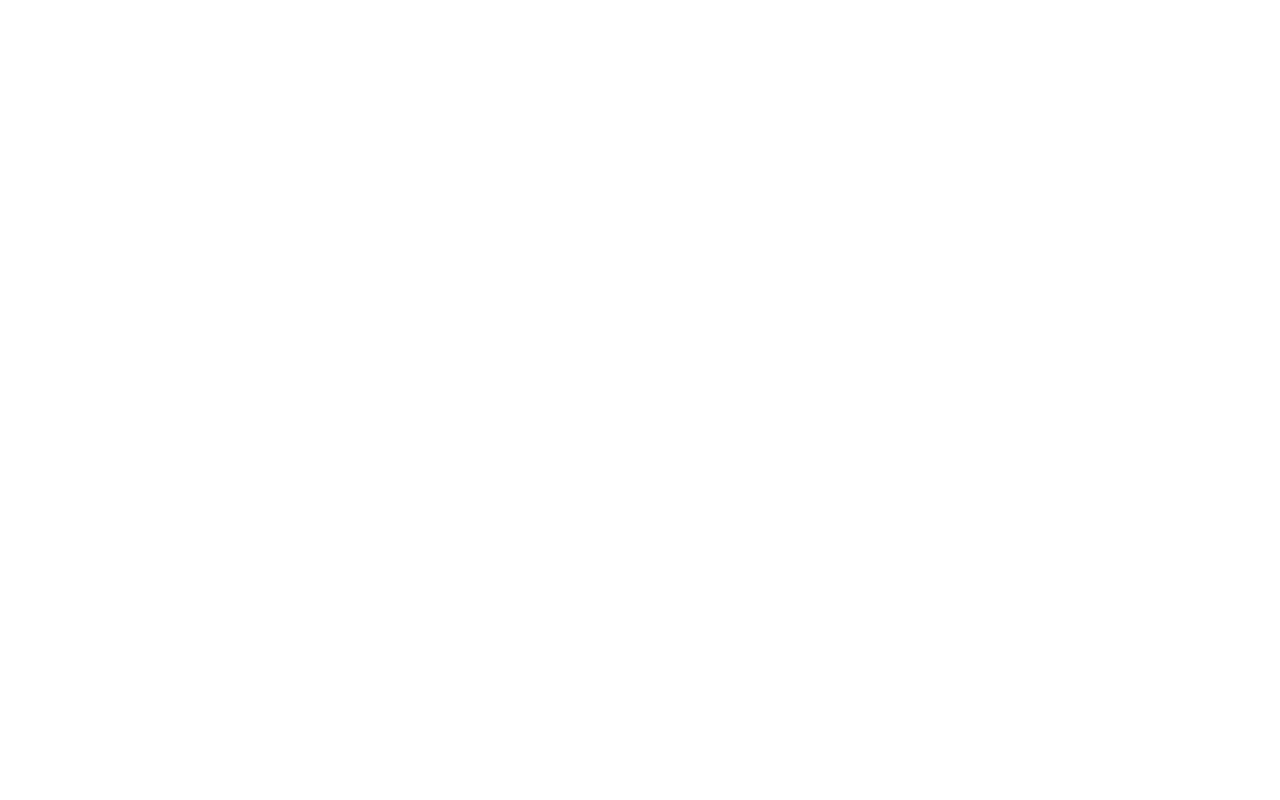
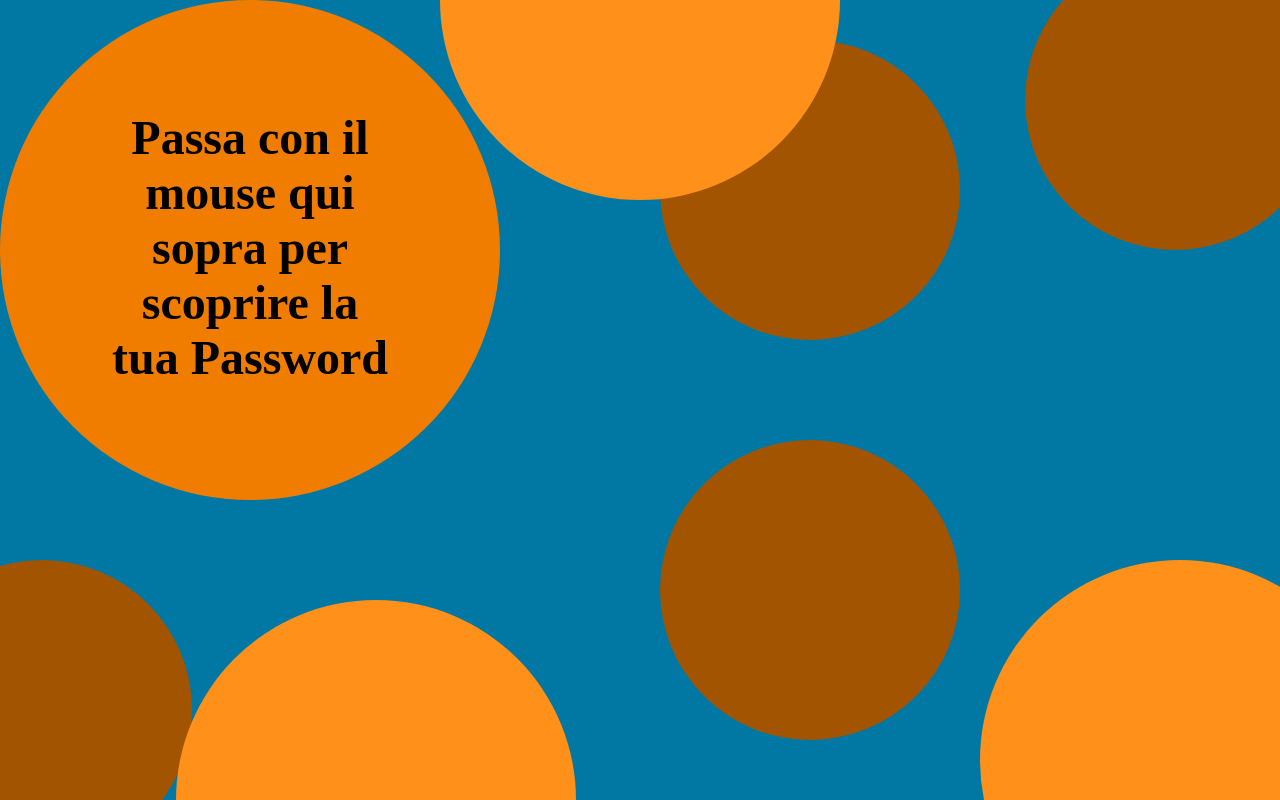
Before and after one commit to IIODERII/js-pwdgen-wannabe, a plain HTML site: page index.html in a window 1280 px wide. Drawn offline with Linux system fonts and the light colour scheme.

Commit message:
added elements to html and css

```diff
--- a/css/style.css
+++ b/css/style.css
@@ -0,0 +1,100 @@
+:root{
+    --color-light-orange: #FF9019;
+    --color-dark-orange: #A35400;
+    --color-middle-orange: #F07D00;
+    --color-light-blue: #00B0F0;
+    --color-dark-blue: #0078A3;
+}
+
+*{
+    box-sizing: border-box;
+    margin: 0;
+    padding: 0;
+}
+
+body{
+    background-color: var(--color-dark-blue);
+}
+
+.wrapper{
+    height: 100vh;
+    width: 100%;
+    position: relative;
+    overflow: hidden;
+}
+
+.circle-1{
+    background-color: var(--color-dark-orange);
+    height: 300px;
+    width: 300px;
+    border-radius: 50%;
+    position: absolute;
+}
+
+.circle-1:nth-child(1){
+    top: 70%;
+    right: 85%;
+}
+.circle-1:nth-child(2){
+    top: -50px;
+    right: -45px;
+}
+.circle-1:nth-child(3){
+    top: 55%;
+    right: 25%;
+}
+.circle-1:nth-child(4){
+    top: 5%;
+    right: 25%;
+}
+
+.circle-2{
+    background-color: var(--color-light-orange);
+    height: 400px;
+    width: 400px;
+    border-radius: 50%;
+    position: absolute;
+}
+
+.circle-2:nth-child(5){
+    top: 75%;
+    right: 55%;
+}
+.circle-2:nth-child(8){
+    top: -200px;
+    left: 50%;
+    transform: translateX(-50%);
+    transition: all 2s;
+}
+.circle-2:nth-child(6){
+    top: 70%;
+    right: -100px;
+}
+
+.circle-3{
+    background-color: var(--color-middle-orange);
+    height: 500px;
+    width: 500px;
+    border-radius: 50%;
+    position: absolute;
+    text-align: center;
+    padding: 110px;
+    font-size: 3em;
+    font-weight: bold;
+}
+
+#pw-container{
+    position: absolute;
+    left: 50%;
+    top: 50%;
+    transform: translate(-50% , 0);
+    font-weight: bold;
+    font-size: 1em;
+    width: 300px;
+    color: var(--color-dark-blue);
+    text-align: center;
+}
+
+.circle-3:hover ~ .circle-2.move{
+    top: 35%;
+}
--- a/index.html
+++ b/index.html
@@ -4,11 +4,28 @@
     <meta charset="UTF-8">
     <meta name="viewport" content="width=device-width, initial-scale=1.0">
     <link rel="stylesheet" href="css/style.css">
-
     <title>password generator</title>
 </head>
 <body>
 
+    <div class="wrapper">
+        <div class="circle-1"></div>
+        <div class="circle-1"></div>
+        <div class="circle-1"></div>
+        <div class="circle-1"></div>
+
+        <div class="circle-2"></div>
+        <div class="circle-2"></div>
+
+        <div class="circle-3">
+            Passa con il mouse qui sopra per scoprire la tua Password
+        </div>
+        <div class="circle-2 move"></div>
+
+        <div id="pw-container">
+
+        </div>
+    </div>
 
 <script src="js/script.js"></script>
 </body>
```
